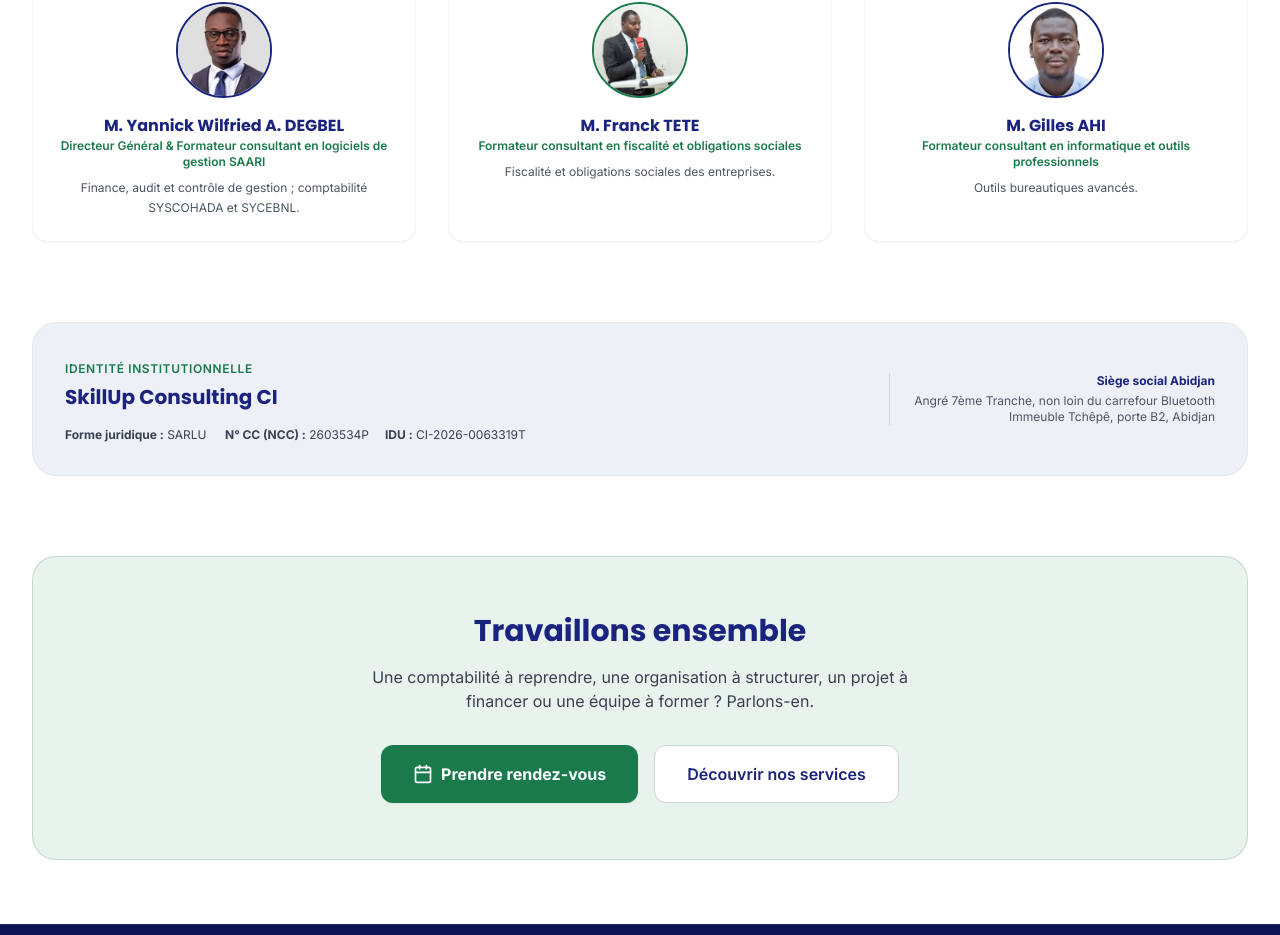
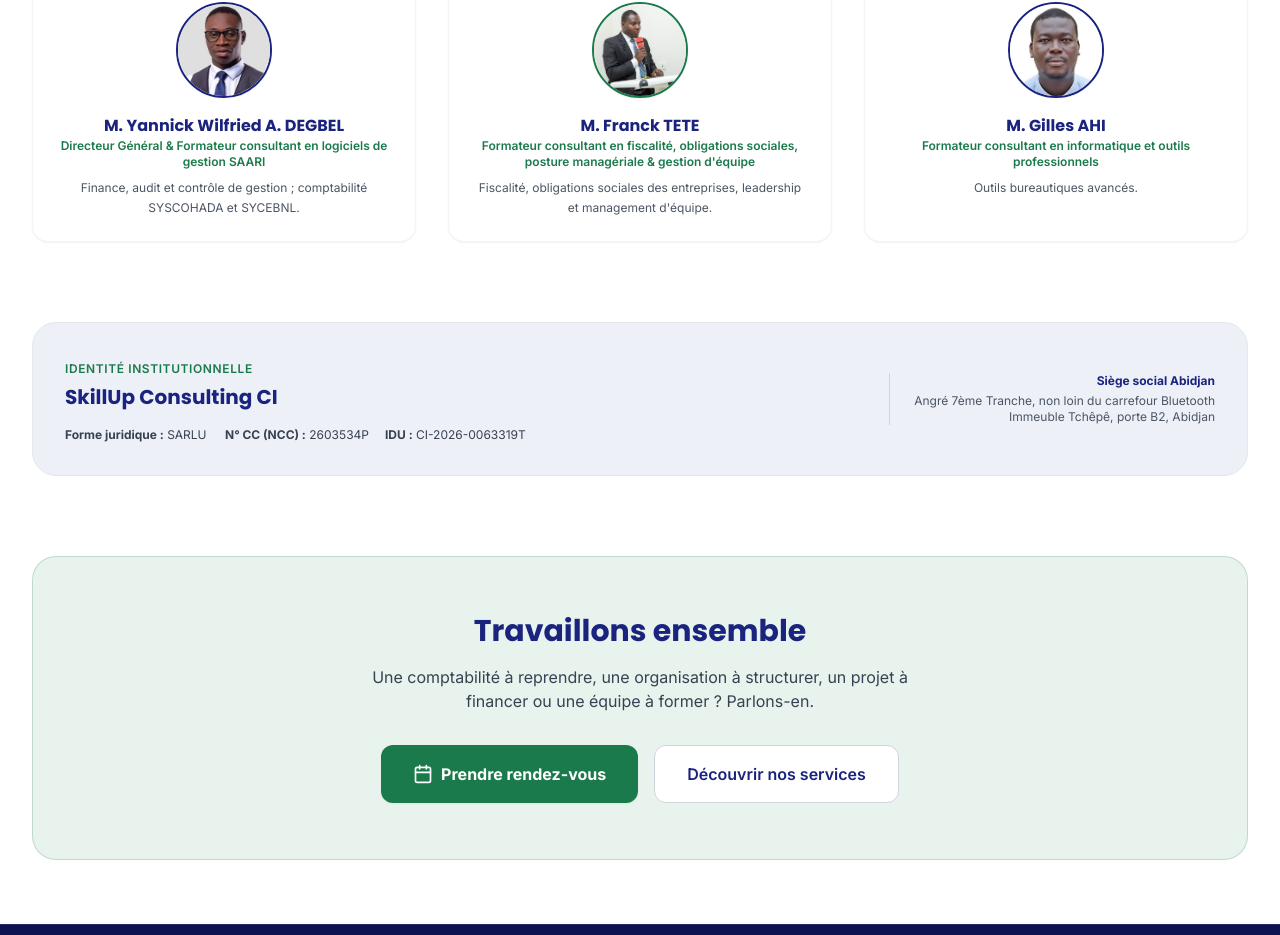
Before and after one commit to esperanceykouassi-bit/proj-esp, a React (Vite) app in the folder frontend/: page /about in a window 1280 px wide. Shown: the part 3111-4046 px from the top of the page. Built offline with nearby package versions, Linux system fonts and the light colour scheme.

Commit message:
Update Franck Tete profile with managerial posture and team management

```diff
--- a/frontend/src/pages/About.jsx
+++ b/frontend/src/pages/About.jsx
@@ -314,9 +314,9 @@ export default function About() {
         />
       </div>
       <h3 className="font-bold text-[#1A237E] text-base">M. Franck TETE</h3>
-      <p className="text-xs text-[#1B7A4B] font-semibold mb-2">Formateur consultant en fiscalité et obligations sociales</p>
+      <p className="text-xs text-[#1B7A4B] font-semibold mb-2">Formateur consultant en fiscalité, obligations sociales, posture managériale & gestion d'équipe</p>
       <p className="text-xs text-gray-600 leading-relaxed">
-        Fiscalité et obligations sociales des entreprises.
+        Fiscalité, obligations sociales des entreprises, leadership et management d'équipe.
       </p>
     </div>
 
```
